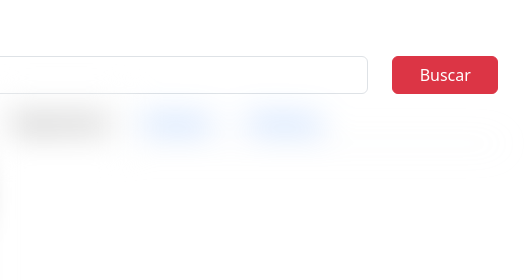
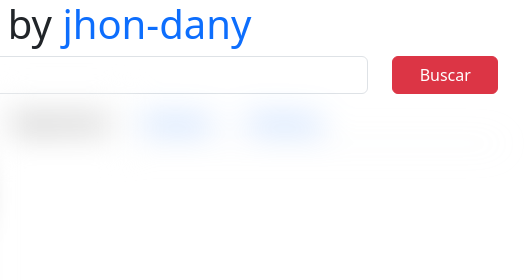
Before and after one commit to jdanymc/github-search, a plain HTML site: page index.html in a window 1280 px wide. Shown: the top 280 px of the page, 520-1049 px from the left. Drawn offline with nearby package versions, Linux system fonts and the light colour scheme; some packages are replaced by stand-ins of ours; a script that the page names is missing.

Commit message:
cambio nombre

```diff
--- a/index.html
+++ b/index.html
@@ -23,14 +23,14 @@
 
       }
     </style>
-    <title>Document</title>
+    <title>GitHub finder by jhon-dany</title>
   </head>
   <body>
     <section
       class="container vh-100 d-flex align-items-start justify-content-center"
     >
       <div text-start w-75>
-        <h1>GitHub finder</h1>
+        <h1>GitHub finder by <a href="https://github.com/jdanymc" target="_blank">jhon-dany</a></h1>
         <div class="row">
           <div class="col-md-10">
             <input
```
